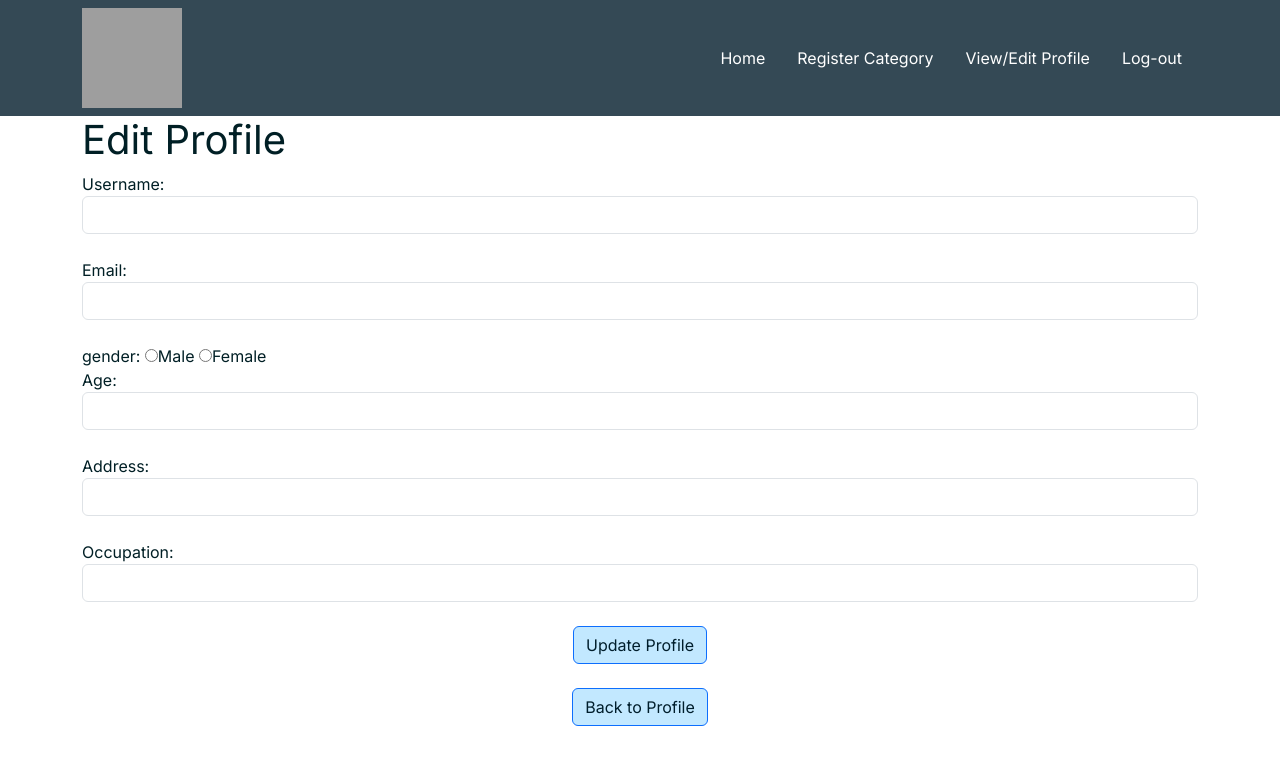
After one commit to MHaikalNasrizal/WebProgProject, a PHP site: page /editprofile.php in a window 1280 px wide. The commit adds this page. Shown: the top 765 px of the page. Run offline with PHP 8.4, Linux system fonts and the light colour scheme; the visitor is signed in with stand-in values (Sample User, id 1); data comes from the database, SQL or seed files in the repository; data that the repository does not hold is empty; grey boxes are pictures that could not be loaded.

Commit message:
Edit profile Added

```diff
--- /dev/null
+++ b/src/editprofile.php
@@ -0,0 +1,107 @@
+<!DOCTYPE html>
+<html>
+
+<head>
+    <meta charset="UTF-8" />
+    <meta http-equiv="X-UA-Compatible" content="IE=edge" />
+    <meta name="viewport" content="width=device-width, initial-scale=1.0" />
+    <link href="https://cdn.jsdelivr.net/npm/bootstrap@5.3.0-alpha3/dist/css/bootstrap.min.css" rel="stylesheet"
+        integrity="sha384-KK94CHFLLe+nY2dmCWGMq91rCGa5gtU4mk92HdvYe+M/SXH301p5ILy+dN9+nJOZ" crossorigin="anonymous" />
+
+    <link rel="stylesheet" href="styles.css" />
+
+    <title>Edit Profile</title>
+</head>
+
+<body>
+    <?php
+    session_start();
+    // Check if user is logged in
+    if (isset($_SESSION['username'])) {
+        // Connect to database
+        $conn = mysqli_connect("localhost", "root", "", "database1");
+        if (!$conn) {
+            die("Connection failed: " . mysqli_connect_error());
+        }
+
+        // Retrieve user data from database
+        $username = $_SESSION['username'];
+        $sql = "SELECT * FROM table1 WHERE username='$username'";
+        $result = mysqli_query($conn, $sql);
+        $row = mysqli_fetch_assoc($result);
+
+        // Set default values for form inputs
+        $username_val = $row['Username'];
+        $Email_val = $row['Email'];
+        $gender_val = $row['gender'];
+        $age_val = $row['age'];
+        $address_val = $row['address'];
+        $occupation_val = $row['occupation'];
+
+
+        // Handle form submission
+        if (isset($_POST['submit'])) {
+            // Retrieve updated form inputs
+            $Email_val = $_POST['Email'];
+            $gender_val = $_POST['gender'];
+            $age_val = $_POST['age'];
+            $address_val = $_POST['address'];
+            $occupation_val = $_POST['occupation'];
+
+
+            // Update user data in database
+            $sql = "UPDATE table1 SET Email='$Email_val', address = '$address_val', gender='$gender_val', age='$age_val', occupation='$occupation_val' WHERE username='$username'";
+            if (mysqli_query($conn, $sql)) {
+                echo "Profile updated successfully";
+            } else {
+                echo "Error updating profile: " . mysqli_error($conn);
+            }
+        }
+    } else {
+        // Redirect to login page if user is not logged in
+        header("Location: login.php");
+    }
+    ?>
+    <?php include 'header.php'; ?>
+    <div class="container">
+        <h1>Edit Profile</h1>
+        <form method="post" action="editprofile.php">
+            <label>Username:</label>
+            <input class="form-control" type="text" value="<?php echo $username_val ?>" readonly><br>
+
+            <label>Email:</label>
+            <input class="form-control" type="Email" name="Email" value="<?php echo $Email_val ?>" required><br>
+
+            <label>gender:</label>
+            <input class="" type="radio" name="gender" value="Male" <?php if ($gender_val == 'Male')
+                echo 'checked' ?>required>Male
+                <input class="" type="radio" name="gender" value="Female" <?php if ($gender_val == 'Female')
+                echo 'checked' ?> required>Female<br>
+
+                <label>Age:</label>
+                <input class="form-control" type="number" name="age" value="<?php echo $age_val ?>" required><br>
+
+            <label>Address:</label>
+            <input class="form-control" type="text" name="address" value="<?php echo $address_val ?>"><br>
+
+            <label>Occupation:</label>
+            <input class="form-control" type="text" name="occupation" value="<?php echo $occupation_val ?>"><br>
+
+            <div class="col d-flex justify-content-center">
+                <input class="btn btn-primary" type="submit" name="submit" value="Update Profile">
+            </div>
+
+        </form>
+        <form method="get" action="main3.php">
+            <div class="mb-3 p-4 text-center">
+                <button type="submit" class="btn btn-primary">Back to Profile</button>
+            </div>
+
+        </form>
+
+    </div>
+
+
+</body>
+
+</html>
--- /dev/null
+++ b/src/header.php
@@ -0,0 +1,32 @@
+<head>
+    <link href="https://cdn.jsdelivr.net/npm/bootstrap@5.3.0-alpha3/dist/css/bootstrap.min.css" rel="stylesheet"
+        integrity="sha384-KK94CHFLLe+nY2dmCWGMq91rCGa5gtU4mk92HdvYe+M/SXH301p5ILy+dN9+nJOZ" crossorigin="anonymous">
+    <link rel="stylesheet" href="styles.css">
+</head>
+<header class="top-fixed">
+    <div class="px-3 py-2 bg-dark">
+        <div class="container">
+            <div class="d-flex flex-wrap align-items-center justify-content-center justify-content-lg-start">
+                <a href="#" class="d-flex align-items-center my-2 my-lg-0 me-lg-auto text-white text-decoration-none">
+                    <img src="../public/logo.png" alt="logo" width="100" height="100" />
+                </a>
+                <ul class="nav col-12 col-lg-auto my-2 justify-content-center my-md-0 text-small">
+                    <li>
+                        <a href="main.php" class="nav-link text-white"> Home </a>
+                    </li>
+                    <li>
+                        <a href="main2.php" class="nav-link text-white active">
+                            Register Category
+                        </a>
+                    </li>
+                    <li>
+                        <a href="main3.php" class="nav-link text-white"> View/Edit Profile </a>
+                    </li>
+                    <li>
+                        <a href="logout.php" class="nav-link text-white"> Log-out</a>
+                    </li>
+                </ul>
+            </div>
+        </div>
+    </div>
+</header>
```
Also changed, not shown: src/adminmain.php (+6 -6 lines), src/adminmain2.php (+6 -6 lines), src/adminmain3.php (+6 -6 lines), src/adminmain4.php (+6 -6 lines), src/login.php (+9 -9 lines), src/main.php (+10 -25 lines), src/main2.php (+12 -38 lines), src/main3.php (added, +128 -0 lines).
